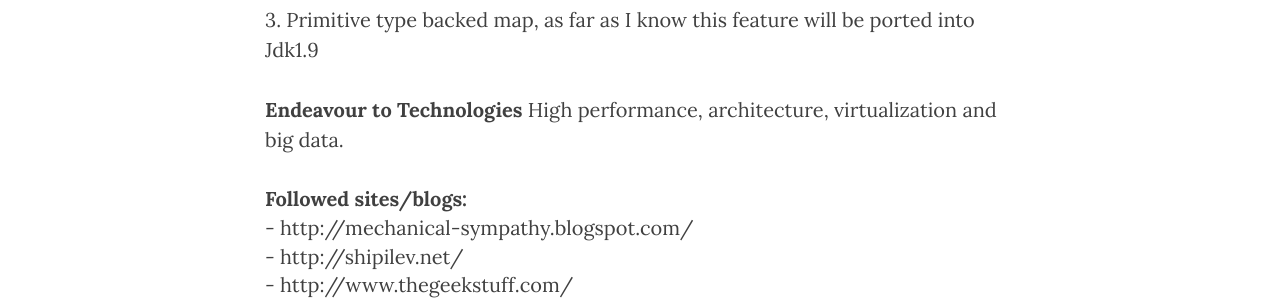
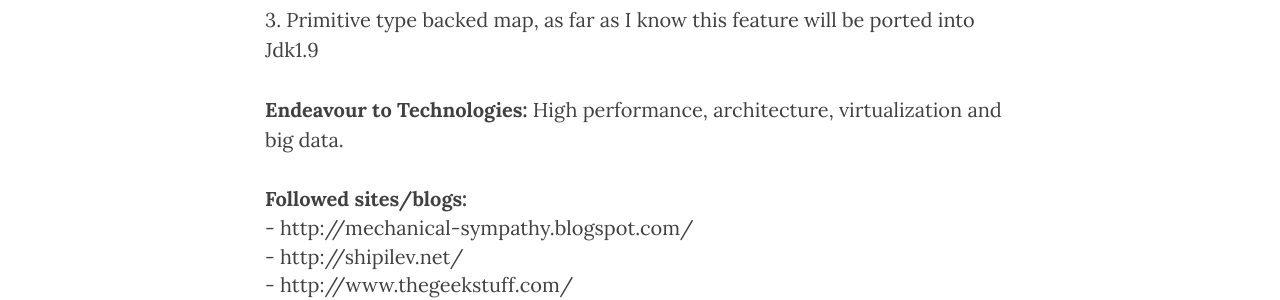
Before and after one commit to henryceowzm/henryceowzm.github.io, a Jekyll site: the page built from about.html, in a window 1280 px wide and 900 px high, scrolled down 1953 px. Shown: the part 340-640 px from the top of the window. Built offline with Jekyll 4.4.1, drawn with Linux system fonts in a browser that asks for light colours; nearby versions of some CDN libraries.

```diff
--- a/about.html
+++ b/about.html
@@ -37,7 +37,7 @@ https://github.com/henryceowzm/spring-redis-caching-with-protobuf</p>
 2. Self designed protocol(mostly variable-length based), so <b><i>Netty</i></b> is handy for this need<br>
 3. Primitive type backed map, as far as I know this feature will be ported into Jdk1.9</p>
 
-<p><b>Endeavour to Technologies</b> High performance, architecture, virtualization and big data.</p>
+<p><b>Endeavour to Technologies:</b> High performance, architecture, virtualization and big data.</p>
 
 <b>Followed sites/blogs:</b><br>
 - http://mechanical-sympathy.blogspot.com/<br>
```
